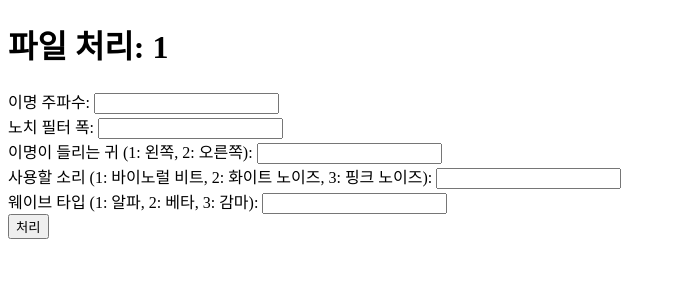
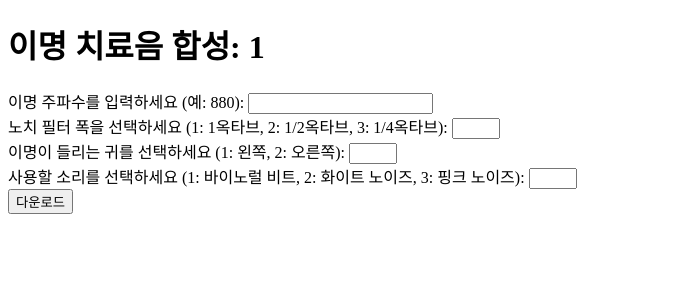
Before and after one commit to dinhoitt/tinnitus_web_demo, a Flask app: page /process/1 in a window 1280 px wide. Shown: the top 300 px of the page, without its empty margins (0-676 px from the left). Run offline with Flask 3, Linux system fonts and the light colour scheme.

Commit message:
prototype

```diff
--- a/app.py
+++ b/app.py
@@ -28,6 +28,22 @@ def separate_stereo_channels(data):
     left_channel = data[:, 0]
     right_channel = data[:, 1]
     return left_channel, right_channel
+
+# 시간 축 생성 함수
+def create_time_axis(data, fs):
+    return np.arange(0, len(data)) / fs
+
+# 노치 필터의 옥타브 폭 설정 함수
+def get_octave_width(notch_freq):
+    octave_ratio = 2 ** (1/12)  # 반음 간격의 비율
+    options = {
+        1: 12,
+        2: 6,
+        3: 3
+    }
+    choice = int(request.form['notch_width'])
+    if choice in options:
+        return notch_freq * (octave_ratio ** options[choice] - octave_ratio ** (-options[choice]))
 
 # 노치 필터 적용 함수
 def apply_notch_filter(data, notch_freq, notch_width, fs):
@@ -66,6 +82,14 @@ def bandpass_filter(data, lowcut, highcut, fs, order=5):
 def save_filtered_data(filtered_data, file_path, fs):
     wavfile.write(file_path, fs, filtered_data)
 
+# 구간별 평균 볼륨 계산 함수
+def calculate_segment_volume(audio, segment_duration_ms):
+    segments = []
+    for i in range(0, len(audio), segment_duration_ms):
+        segment = audio[i:i+segment_duration_ms]
+        segments.append(segment.dBFS)
+    return segments
+
 @app.route('/', methods=['GET', 'POST'])
 def upload_file():
     if request.method == 'POST':
@@ -80,21 +104,23 @@ def upload_file():
 def process_file(filename):
     if request.method == 'POST':
         notch_freq = int(request.form['notch_freq'])
-        notch_width = float(request.form['notch_width'])
+        notch_width = get_octave_width(notch_freq) #float(request.form['notch_width'])
         ear_choice = int(request.form['ear_choice'])
         sound_choice = int(request.form['sound_choice'])
-        wave_type = int(request.form['wave_type'])
+        if sound_choice == 1:
+            wave_type = int(request.form['wave_type'])
+            wave_freq_diff = {1: 10, 2: 20, 3: 40}.get(wave_type, 10)
 
         file_path = os.path.join(app.config['UPLOAD_FOLDER'], filename)
         audio, fs, data = read_audio_file(file_path)
 
         left_channel, right_channel = separate_stereo_channels(data)
 
-        wave_freq_diff = {1: 10, 2: 20, 3: 40}.get(wave_type, 10)
-
+        # 채널마다 필터 적용
         filtered_data_left = apply_notch_filter(left_channel, notch_freq, notch_width, fs)
         filtered_data_right = apply_notch_filter(right_channel, notch_freq, notch_width, fs)
 
+        # 데이터를 int16 형식으로 변환
         filtered_data_left = np.int16(filtered_data_left / np.max(np.abs(filtered_data_left)) * 32767)
         filtered_data_right = np.int16(filtered_data_right / np.max(np.abs(filtered_data_right)) * 32767)
 
@@ -103,27 +129,41 @@ def process_file(filename):
         filtered_file_path = os.path.join(app.config['PROCESSED_FOLDER'], 'filtered.wav')
         save_filtered_data(filtered_data, filtered_file_path, fs)
 
+        # 필터링된 오디오 불러오기
         filtered_audio = AudioSegment.from_file(filtered_file_path)
 
-        segment_duration_ms = 10000  # 10초 단위로 구간 나누기
+        # 구간별 평균 볼륨 계산
+        segment_duration_ms = 5000  # 5초 단위로 구간 나누기
         segment_volumes = calculate_segment_volume(filtered_audio, segment_duration_ms)
 
+        # 기존 오디오의 평균 볼륨 측정
         average_dbfs = filtered_audio.dBFS
 
+        # 밴드패스 필터 설정
         lowcut = notch_freq - notch_width / 2
         highcut = notch_freq + notch_width / 2
 
         combined_audio = AudioSegment.silent(duration=len(filtered_audio))
 
         if sound_choice == 1:
+            # 이명 주파수에 따른 바이노럴 비트 주파수 계산
             frequency_left, frequency_right = (notch_freq, notch_freq + wave_freq_diff) if ear_choice == 1 else (notch_freq + wave_freq_diff, notch_freq)
+            # 각 구간의 평균 볼륨을 기반으로 사인파 합성
             for i, segment_volume in enumerate(segment_volumes):
+                # 현재 구간의 길이를 계산 (구간의 길이가 남은 오디오 길이를 초과하지 않도록 함)
                 duration_ms = min(segment_duration_ms, len(filtered_audio) - i * segment_duration_ms)
+                # 현재 구간의 시작 시간(ms)
                 start_ms = i * segment_duration_ms
+
+                # 채널 별 사인파 생성 및 볼륨 조절 (구간 볼륨 - 5dB)
                 sine_right = Sine(frequency_right).to_audio_segment(duration=duration_ms).apply_gain(segment_volume - 5)
                 sine_left = Sine(frequency_left).to_audio_segment(duration=duration_ms).apply_gain(segment_volume - 5)
+                # 왼쪽과 오른쪽 사인파를 결합하여 스테레오 사인파 생성
                 stereo_sine = AudioSegment.from_mono_audiosegments(sine_left, sine_right)
+
+                # 기존 오디오의 현재 구간과 사인파를 합성
                 combined_audio = combined_audio.overlay(filtered_audio[start_ms:start_ms + duration_ms], position=start_ms)
+                # 스테레오 사인파를 기존 오디오에 합성
                 combined_audio = combined_audio.overlay(stereo_sine, position=start_ms)
         elif sound_choice == 2:
             white_noise = WhiteNoise().to_audio_segment(duration=len(filtered_audio)).apply_gain(average_dbfs - 10)
@@ -141,16 +181,18 @@ def process_file(filename):
         else:
             return "유효하지 않은 선택입니다."
 
-        output_filename = f'processed_{filename}'
+        output_filename = f'processed_{os.path.splitext(filename)[0]}.mp3'
         output_filepath = os.path.join(app.config['PROCESSED_FOLDER'], output_filename)
         combined_audio.export(output_filepath, format="mp3")
         return redirect(url_for('download_file', filename=output_filename))
+
 
     return render_template('process.html', filename=filename)
 
 @app.route('/download/<filename>')
 def download_file(filename):
-    return send_file(os.path.join(app.config['PROCESSED_FOLDER'], filename), as_attachment=True)
+    return send_file(os.path.join(app.config['PROCESSED_FOLDER'], filename), as_attachment=True, mimetype='audio/mp3')
+
 
 if __name__ == '__main__':
     app.run(debug=True)
--- a/templates/process.html
+++ b/templates/process.html
@@ -2,22 +2,35 @@
 <html lang="ko">
 <head>
     <meta charset="UTF-8">
-    <title>파일 처리</title>
+    <title>이명 치료음 합성</title>
 </head>
 <body>
-    <h1>파일 처리: {{ filename }}</h1>
+    <h1>이명 치료음 합성: {{ filename }}</h1>
     <form action="/process/{{ filename }}" method="post">
-        <label for="notch_freq">이명 주파수:</label>
+        <label for="notch_freq">이명 주파수를 입력하세요 (예: 880):</label>
         <input type="number" name="notch_freq" required><br>
-        <label for="notch_width">노치 필터 폭:</label>
-        <input type="number" name="notch_width" step="0.01" required><br>
-        <label for="ear_choice">이명이 들리는 귀 (1: 왼쪽, 2: 오른쪽):</label>
-        <input type="number" name="ear_choice" required><br>
-        <label for="sound_choice">사용할 소리 (1: 바이노럴 비트, 2: 화이트 노이즈, 3: 핑크 노이즈):</label>
-        <input type="number" name="sound_choice" required><br>
-        <label for="wave_type">웨이브 타입 (1: 알파, 2: 베타, 3: 감마):</label>
-        <input type="number" name="wave_type"><br>
-        <input type="submit" value="처리">
+        <label for="notch_width">노치 필터 폭을 선택하세요 (1: 1옥타브, 2: 1/2옥타브, 3: 1/4옥타브):</label>
+        <input type="number" name="notch_width" min="1" max="3" required><br>
+        <label for="ear_choice">이명이 들리는 귀를 선택하세요 (1: 왼쪽, 2: 오른쪽):</label>
+        <input type="number" name="ear_choice" min="1" max="2" required><br>
+        <label for="sound_choice">사용할 소리를 선택하세요 (1: 바이노럴 비트, 2: 화이트 노이즈, 3: 핑크 노이즈):</label>
+        <input type="number" name="sound_choice" min="1" max="3" required><br>
+        <div id="wave_type_section" style="display: none;">
+            <label for="wave_type">웨이브 타입을 선택하세요 (1: 알파, 2: 베타, 3: 감마):</label>
+            <input type="number" name="wave_type" min="1" max="3"><br>
+        </div>
+        <input type="submit" value="다운로드">
     </form>
+
+    <script>
+        document.querySelector('input[name="sound_choice"]').addEventListener('change', function() {
+            var waveTypeSection = document.getElementById('wave_type_section');
+            if (this.value == '1') {
+                waveTypeSection.style.display = 'block';
+            } else {
+                waveTypeSection.style.display = 'none';
+            }
+        });
+    </script>
 </body>
 </html>
```
Also changed, not shown: 3 other files.
